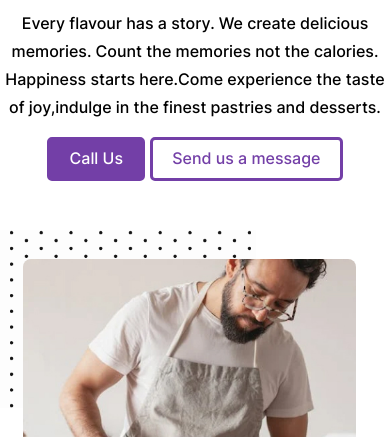
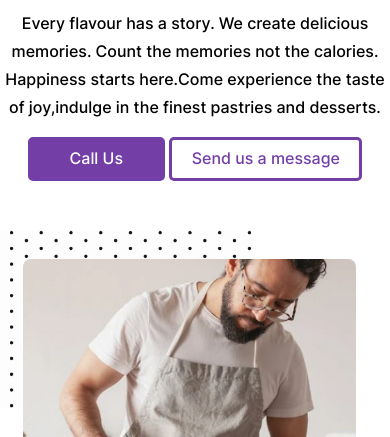
Before and after one commit to akashdeepbhandari/mtm6201-midterm, a plain HTML site: page index.html in a window 390 px wide. Shown: the part 407-844 px from the top of the page. Drawn offline with Linux system fonts and the light colour scheme.

Commit message:
Update style.css

```diff
--- a/css/style.css
+++ b/css/style.css
@@ -548,6 +548,9 @@ footer .call-btn a:hover{
     .container {
         padding: 0 6%;
     }
+	  .button-purple {
+    padding: 2% 10% 2.5% 10%;
+	}
     .title {
         font-size: 2.5em;
     }
```
